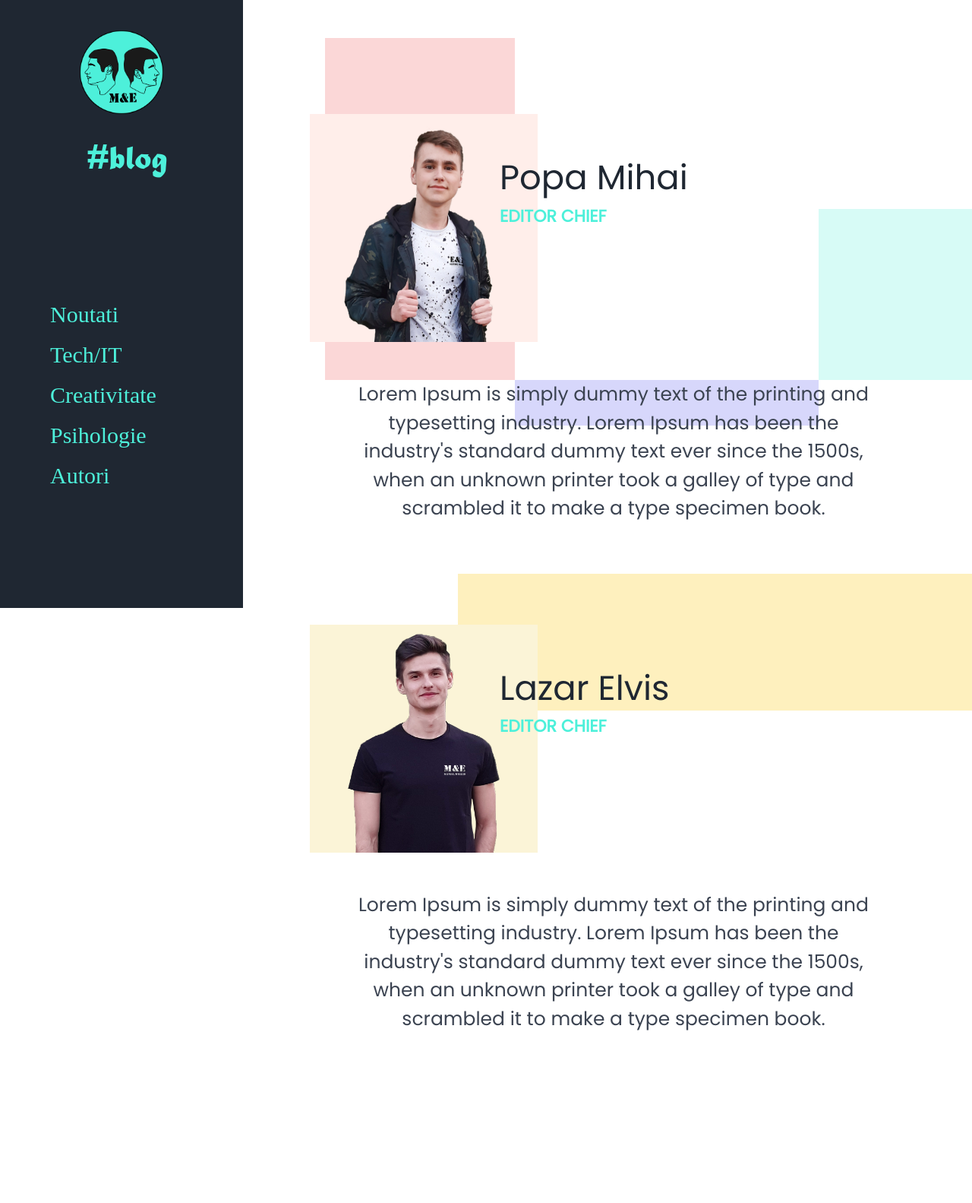
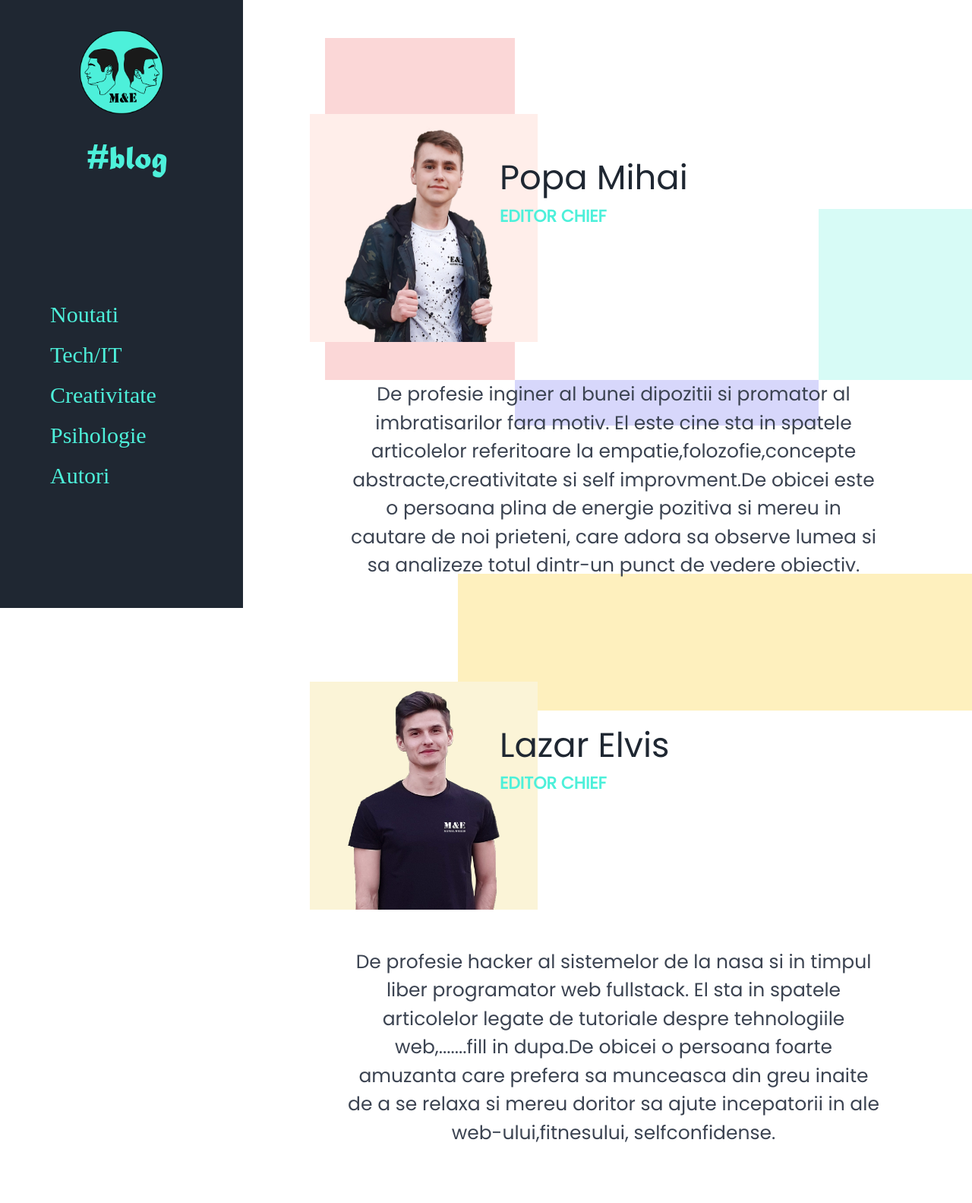
Before and after one commit to creatina98/blog, a PHP site: page /autori.php in a window 1280 px wide; the page is wider, and only the part inside the window is pictured. Shown: that part at 76% size. Before the commit the page ends 1356 px from the top of that part, so only its background shows below. Run offline with PHP 8.4, Linux system fonts and the light colour scheme.

Commit message:
ceva ici colo

```diff
--- a/autori.php
+++ b/autori.php
@@ -25,9 +25,7 @@
                                 <p id="numeContainer" style="padding-top: 0; font-size: 22px; text-align: left; font-weight:600; color: #4DF0DA;">EDITOR CHIEF</p>
                             </div>
                         <p>
-                        Lorem Ipsum is simply dummy text of the printing and typesetting industry.
-                         Lorem Ipsum has been the industry's standard dummy text ever since the 1500s,
-                          when an unknown printer took a galley of type and scrambled it to make a type specimen book.
+                            De profesie inginer al bunei dipozitii si promator al imbratisarilor fara motiv. El este cine sta in spatele articolelor referitoare la empatie,folozofie,concepte abstracte,creativitate si self improvment.De obicei este o persoana plina de energie pozitiva si mereu in cautare de noi prieteni, care adora sa observe lumea si sa analizeze totul dintr-un punct de vedere obiectiv.
                         </p>
                     </div>
                     <div class="containerAutor1" style="padding-top: 60px;">
@@ -37,9 +35,7 @@
                             <p id="numeContainer"  style="padding-top: 0; font-size: 22px; text-align: left; font-weight:600; color: #4DF0DA;">EDITOR CHIEF</p>
                         </div>
                         <p>
-                        Lorem Ipsum is simply dummy text of the printing and typesetting industry.
-                         Lorem Ipsum has been the industry's standard dummy text ever since the 1500s,
-                          when an unknown printer took a galley of type and scrambled it to make a type specimen book.
+                            De profesie hacker al sistemelor de la nasa si in timpul liber programator web fullstack. El sta in spatele articolelor legate de tutoriale despre tehnologiile web,.......fill in dupa.De obicei o persoana foarte amuzanta care prefera sa munceasca din greu inaite de a se relaxa si mereu doritor sa ajute incepatorii in ale web-ului,fitnesului, selfconfidense.
                         </p>
                     </div>
 
--- a/include/selectArticol.inc.php
+++ b/include/selectArticol.inc.php
@@ -2,7 +2,7 @@
 require "dbc.inc.php" ;
 
         $array = array();
-        $sql = "SELECT * FROM articol ;";
+        $sql = "SELECT * FROM articol,autor where articol.id_autor=autor.id_autor ;";
         $result = mysqli_query($conn, $sql);
         $resultCheck = mysqli_num_rows($result);
 
--- a/include/vizualizareArticol.inc.php
+++ b/include/vizualizareArticol.inc.php
@@ -13,4 +13,6 @@ if (isset($_GET['id_art'])) {
             $array[] = $row;
         }
     }
+
+
 }
--- a/index.php
+++ b/index.php
@@ -34,9 +34,7 @@
                 </div>
                 <div id="cercAutor" class="columns col-4" style="padding: 50px;">
                     <img  class="imgcerc " src="./img/creativity.jpg">
-                    <p class="autorDescriere">Mihai, inca un incepator in ale scrisului dar pasionat sa invete mai multe, mare adept al filozofiei
-                        si imbratisarilor fara motiv este si asa se duce la padure.
-                    </p>
+                    <p class="autorDescriere"><?php echo $item["descriere"];?></p>
                 </div>
             </div>
             <?php } ?>
```
Also changed, not shown: vizualizarearticol.php (+19 -9 lines).
